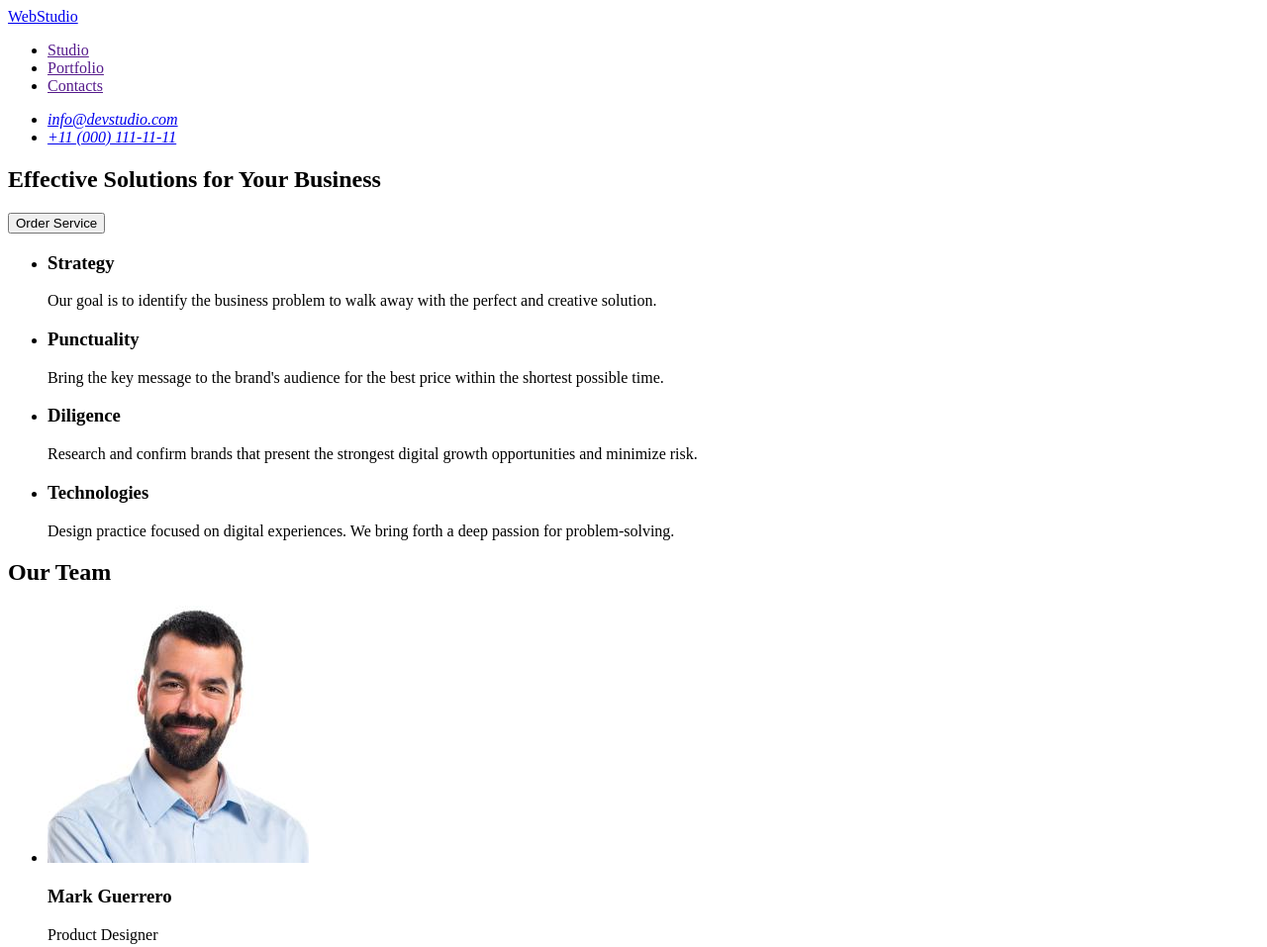
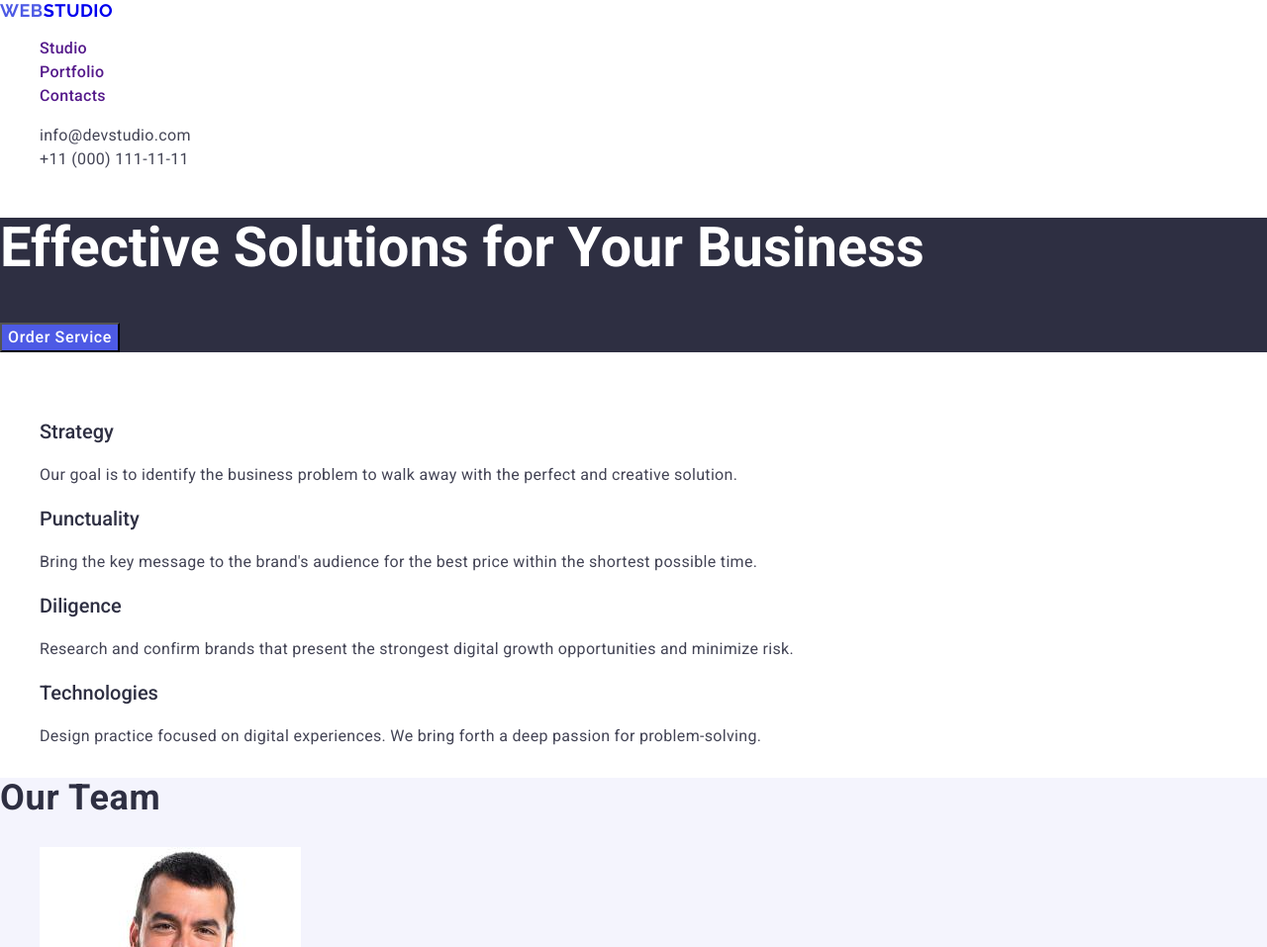
Before and after one commit to With0utN3me/goit-markup-hw-02, a plain HTML site: page index.html in a window 1280 px wide. Shown: the top 957 px of the page at 99% size. Drawn offline with nearby package versions, Linux system fonts and the light colour scheme.

Commit message:
css-hw2-first-try

```diff
--- /dev/null
+++ b/css/style.css
@@ -0,0 +1,137 @@
+body{
+    font-family: 'Roboto', sans-serif;
+    background-color: FFFFFF;
+    color: #2E2F42;
+}
+li {
+list-style-type: none;
+}
+.site-logo {
+    font-family: 'Raleway', sans-serif;
+    text-transform: uppercase;
+    font-size: 18px;
+    font-weight: 700;
+    text-decoration: none;
+    letter-spacing: 0.54px;
+    line-height: 21px;
+}
+.logo-span {
+    color: #4D5AE5;
+}
+.nav-link {
+    text-decoration: none;
+    font-size: 16px;
+    font-weight: 500;
+    line-height: 1.5; /* 150% */
+    letter-spacing: 0.32px;
+}
+.nav-link:hover, .nav-link:active {
+    color: #4D5AE5;
+}
+.address-link{
+    text-decoration: none;
+    color: #434455;
+    font-size: 16px;
+    line-height: 1.5; /* 150% */
+    letter-spacing: 0.32px;
+    font-style: normal;
+}
+.address-link:hover, .address-link:active {
+    color: #4D5AE5;
+}
+.promo-banner {
+    background-color: #2E2F42;
+}
+.promo-title {
+font-weight: 700;
+font-size: 56px;
+letter-spacing: 2%;
+line-height: 60px;
+color: #FFF;
+}
+.promo-button {
+    font-size: 16px;
+    font-weight: 500;
+    line-height: 1.5; /* 150% */
+    letter-spacing: 0.64px;
+    color: white;
+    background-color: #4D5AE5;
+    cursor: pointer
+}
+.promo-button:hover, .promo-button:active {
+    background-color: #404BBF;
+}
+.features-hiden-title {
+    visibility: hidden;
+}
+.features-list-title {
+    font-weight: 500;
+    font-size: 20px;
+    letter-spacing: 2%;
+    line-height: 1.2;
+}
+.features-list-p {
+    color: #434455;
+    font-size: 16px;
+    line-height: 1.5; /* 150% */
+    letter-spacing: 0.32px;
+}
+.team-content {
+    background-color: #F4F4FD;
+}
+.team-content-title {
+    font-weight: 700;
+    font-size: 36px;
+    letter-spacing: 2%;
+    line-height: 40px; /* 111.111% */
+    letter-spacing: 0.72px;
+    text-transform: capitalize;
+}
+.team-list-title {
+    font-weight: 500;
+    font-size: 20px;
+    letter-spacing: 2%;
+    line-height: 1.2; /* 120% */
+}
+.team-list-p {
+    color: #434455;
+    font-size: 16px;
+    line-height: 1.5;
+    letter-spacing: 0.32px;
+}
+.portfolio-title {
+    font-weight: 700;
+    font-size: 36px;
+    letter-spacing: 2%;
+    line-height: 40px; /* 111.111% */
+    text-transform: capitalize;
+}
+.portfolio-list-title {
+    font-weight: 500;
+    font-size: 20px;
+    letter-spacing: 2%;
+    line-height: 1.2;
+}
+.portfolio-list-p {
+    color: #434455;
+    font-size: 16px;
+    line-height: 1.5; /* 150% */
+    letter-spacing: 0.32px;
+}
+.site-footer {
+    background-color: #2E2F42;
+}
+.footer-p {
+    color: #F4F4FD;
+    font-size: 16px;
+    line-height: 1.5; /* 150% */
+    letter-spacing: 0.32px;
+}
+.footer-logo {
+    color: #F4F4FD;
+    text-decoration: none;
+    text-transform: uppercase;
+    font-family: 'Raleway', sans-serif;
+    line-height: 21px;
+    letter-spacing: 0.54px;
+}
--- a/index.html
+++ b/index.html
@@ -3,63 +3,91 @@
 <head>
     <meta charset="UTF-8">
     <meta name="viewport" content="width=device-width, initial-scale=1.0">
+    <link rel="stylesheet" href="https://cdnjs.cloudflare.com/ajax/libs/modern-normalize/2.0.0/modern-normalize.css" integrity="sha512-gA2Bvu0/hw4oj0Lp8ZHjK+o3S4BE5m8d/wNVy6ktKLhHKPpWLQwv9ixzuWirWOakoJqlBdePq2NhoCaUOQ5npQ==" crossorigin="anonymous" referrerpolicy="no-referrer" />
+    <link rel="stylesheet" href="./css/style.css">
+    <link rel="preconnect" href="https://fonts.googleapis.com">
+<link rel="preconnect" href="https://fonts.gstatic.com" crossorigin>
+<link href="https://fonts.googleapis.com/css2?family=Raleway:wght@700&family=Roboto:wght@400;500;700&display=swap" rel="stylesheet">
     <title>WebStudioHomework1</title>
 </head>
 <body>
-    <header>
-        <nav>
-            <a href="./index.html">WebStudio</a>
-            <ul>
-                <li><a href="">Studio</a></li>
-                <li><a href="">Portfolio</a></li>
-                <li><a href="">Contacts</a></li>
+    <header class="site-header">
+        <nav class="nav-menu">
+            <a class="site-logo" href="./index.html"><span class="logo-span">Web</span>Studio</a>
+            <ul class="nav-list">
+                <li class="nav-list-item"><a class="nav-link" href="">Studio</a></li>
+                <li class="nav-list-item"><a class="nav-link" href="">Portfolio</a></li>
+                <li class="nav-list-item"><a class="nav-link"href="">Contacts</a></li>
             </ul>
         </nav>
-    <address>
-            <ul>
-                <li><a href="mailto:info@devstudio.com">info@devstudio.com</a></li>
-                <li><a href="tel:+110001111111">+11 (000) 111-11-11</a></li>
+    <address class="site-adress">
+            <ul class="address-list">
+                <li class="address-list-item"><a class="address-link" href="mailto:info@devstudio.com">info@devstudio.com</a></li>
+                <li class="address-list-item"><a class="address-link" href="tel:+110001111111">+11 (000) 111-11-11</a></li>
             </ul>
     </address>
     </header>
-    <main>
-        <section>
-            <h1>Effective Solutions for Your Business</h1>
-            <button type="button">Order Service</button>
+    <main class="main-content">
+        <section class="promo-banner">
+            <h1 class="promo-title">Effective Solutions for Your Business</h1>
+            <button type="button" class="promo-button">Order Service</button>
         </section>
-        <section>
-            <h2 hidden>Features</h2>
-            <ul>
-                <li><h3>Strategy</h3>
-                    <p>Our goal is to identify the business problem to walk away with the perfect and creative solution.</p> </li>
-                <li><h3>Punctuality</h3>
-                    <p>Bring the key message to the brand's audience for the best price within the shortest possible time.</p></li>
-                <li><h3>Diligence</h3>
-                    <p>Research and confirm brands that present the strongest digital growth opportunities and minimize risk.</p></li>
-                <li><h3>Technologies</h3>
-                    <p>Design practice focused on digital experiences. We bring forth a deep passion for problem-solving.</p></li>
+        <section class="features-content">
+            <h2 class="features-hiden-title">Features</h2>
+            <ul class="features-list">
+                <li class="features-list-item"><h3 class="features-list-title">Strategy</h3>
+                    <p class="features-list-p">Our goal is to identify the business problem to walk away with the perfect and creative solution.</p> </li>
+                <li class="features-list-item"><h3 class="features-list-title">Punctuality</h3>
+                    <p class="features-list-p">Bring the key message to the brand's audience for the best price within the shortest possible time.</p></li>
+                <li class="features-list-item"><h3 class="features-list-title">Diligence</h3>
+                    <p class="features-list-p">Research and confirm brands that present the strongest digital growth opportunities and minimize risk.</p></li>
+                <li class="features-list-item"><h3 class="features-list-title">Technologies</h3>
+                    <p class="features-list-p">Design practice focused on digital experiences. We bring forth a deep passion for problem-solving.</p></li>
             </ul>
         </section>
-        <section>
-            <h2>Our Team</h2>
-            <ul>
-                <li><img src="./images/1mmbr.jpg" alt="Mark Guerrero" width="264" height="260">
-                    <h3>Mark Guerrero</h3>
-                    <p>Product Designer</p></li>
-                <li><img src="./images/2mmbr.jpg" alt="Tom Ford" width="264" height="260">
-                    <h3>Tom Ford</h3>
-                    <p>Frontend Developer</p></li>
-                <li><img src="./images/3mmbr.jpg" alt="Camila Garcia" width="264" height="260">
-                    <h3>Camila Garcia</h3>
-                    <p>Marketing</p></li>
-                <li><img src="./images/4mmbr.jpg" alt="Daniel Wilson" width="264" height="260">
-                    <h3>Daniel Wilson</h3>
-                    <p>UI Designer</p></li>
+        <section class="team-content">
+            <h2 class="team-content-title">Our Team</h2>
+            <ul class="team-list">
+                <li class="team-list-item"><img class="team-img" src="./images/1mmbr.jpg" alt="Mark Guerrero" width="264" height="260">
+                    <h3 class="team-list-title">Mark Guerrero</h3>
+                    <p class="team-list-p">Product Designer</p></li>
+                <li class="team-list-item"><img class="team-img" src="./images/2mmbr.jpg" alt="Tom Ford" width="264" height="260">
+                    <h3 class="team-list-title">Tom Ford</h3>
+                    <p class="team-list-p">Frontend Developer</p></li>
+                <li class="team-list-item"><img class="team-img" src="./images/3mmbr.jpg" alt="Camila Garcia" width="264" height="260">
+                    <h3 class="team-list-title">Camila Garcia</h3>
+                    <p class="team-list-p">Marketing</p></li>
+                <li class="team-list-item"><img class="team-img" src="./images/4mmbr.jpg" alt="Daniel Wilson" width="264" height="260">
+                    <h3 class="team-list-title">Daniel Wilson</h3>
+                    <p class="team-list-p">UI Designer</p></li>
+            </ul>
+        </section>
+        <section class="portfolio-content">
+            <h2 class="portfolio-title">Our Portfolio</h2>
+            <ul class="portfolio-list">
+                <li class="portfolio-list-item"><img class="portfolio-img" src="./images/port1-1.jpg" alt="Banking App" width="360" height="300">
+                    <h3 class="portfolio-list-title">Banking App</h3>
+                    <p class="portfolio-list-p">App</p></li>
+                <li class="portfolio-list-item"><img class="portfolio-img" src="./images/port1-2.jpg" alt="Cashless Payment" width="360" height="300">
+                    <h3 class="portfolio-list-title">Cashless Payment</h3>
+                    <p class="portfolio-list-p">Marketing</p></li>
+                <li class="portfolio-list-item"><img class="portfolio-img" src="./images/port1-3.jpg" alt="Meditation App" width="360" height="300">
+                    <h3 class="portfolio-list-title">Meditation App</h3>
+                    <p class="portfolio-list-p">App</p></li>
+                <li class="portfolio-list-item"><img class="portfolio-img" src="./images/port2-1.jpg" alt="Taxi Service" width="360" height="300">
+                    <h3 class="portfolio-list-title">Taxi Service</h3>
+                    <p class="portfolio-list-p">Marketing</p></li>
+                <li class="portfolio-list-item"><img class="portfolio-img" src="./images/port2-2.jpg" alt="Screen Illustrations" width="360" height="300">
+                    <h3 class="portfolio-list-title">Screen Illustrations</h3>
+                    <p class="portfolio-list-p">Design</p></li>
+                <li class="portfolio-list-item"><img class="portfolio-img" src="./images/port2-3.jpg" alt="Online Courses" width="360" height="300">
+                    <h3 class="portfolio-list-title">Online Courses</h3>
+                    <p class="portfolio-list-p">Marketing</p></li>
             </ul>
         </section>
     </main>
-    <footer><a href="./index.html">WebStudio</a>
-    <p>Increase the flow of customers and sales for your business with digital marketing & growth solutions.</p>
+    <footer class="site-footer"><a class="footer-logo" href="./index.html"><span class="logo-span">Web</span>Studio</a>
+    <p class="footer-p">Increase the flow of customers and sales for your business with digital marketing & growth solutions.</p>
     </footer>
 </body>
 </html>
```
Also changed, not shown: images/port1-1.jpg (added), images/port1-2.jpg (added), images/port1-3.jpg (added), images/port2-1.jpg (added), images/port2-2.jpg (added), images/port2-3.jpg (added).
